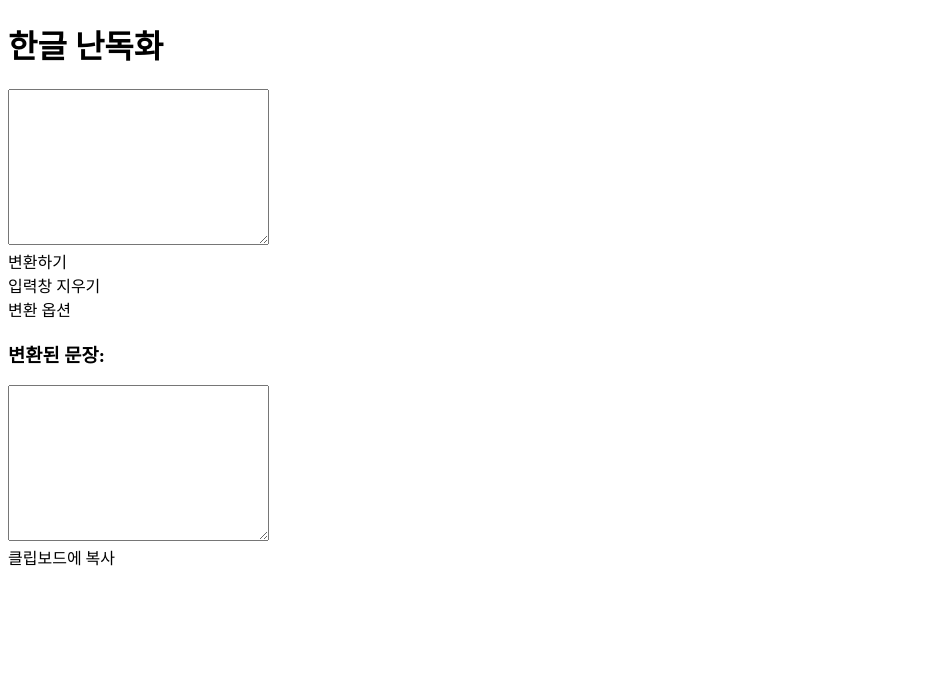
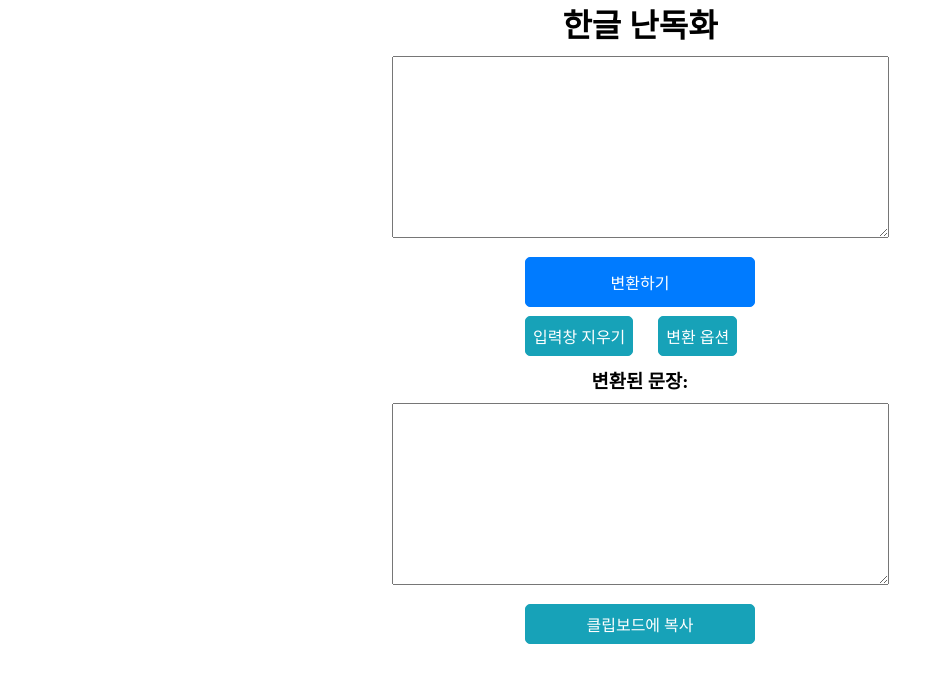
Before and after one commit to jjunghoo/korean-obfuscation, a website built with Parcel: page index.html in a window 1280 px wide. Shown: the whole page, without its empty margins (0-944 px from the left). Built offline with nearby package versions, Linux system fonts and the light colour scheme.

Commit message:
feat: modified index.html in add btn class & CSS

```diff
--- a/index.html
+++ b/index.html
@@ -10,15 +10,15 @@
 <body>
     <div id="root">
         <h1>한글 난독화</h1>
-        <textarea name="" id="" cols="30" rows="10"></textarea>
+        <textarea name="" id="text" cols="60" rows="12"></textarea>
         <div class="change">변환하기</div>
         <div class="btnBox">
-            <div class="btnBox_1">입력창 지우기</div>
-            <div class="btnBox_2">변환 옵션</div>
+            <div class="btn btnBox_1">입력창 지우기</div>
+            <div class="btn btnBox_2">변환 옵션</div>
         </div>
         <h3>변환된 문장:</h3>
-        <textarea name="" id="" cols="30" rows="10"></textarea>
-        <div class="copy">클립보드에 복사</div>
+        <textarea name="" id="text" cols="60" rows="12"></textarea>
+        <div class="btn copy">클립보드에 복사</div>
     </div>
 </body>
 </html>
--- a/style.css
+++ b/style.css
@@ -0,0 +1,87 @@
+* {
+    margin: 0;
+    padding: 0;
+    box-sizing: border-box;
+}
+
+#root {
+    display: flex;
+    flex-direction: column;
+    justify-content: center;
+    align-items: center;
+}
+
+textarea {
+    margin: 10px 0;
+}
+
+.change {
+    width: 230px;
+    height: 50px;
+    display: flex;
+    justify-content: center;
+    align-items: center;
+    margin: 9px;
+    border: 1px solid #007bff;
+    background-color: #007bff;
+    border-radius: 5px;
+    cursor: pointer;
+    color: #fff;
+    transition: .15s ease-in-out;
+}
+
+.change:hover {
+    background-color: #0166d3;
+    transition: .15s ease-in-out;
+}
+
+.btnBox {
+    display: flex;
+    width: 230px;
+    color: #fff;
+}
+
+.btnBox_1 {
+    border: 1px solid #17a2b8;
+    background-color: #17a2b8;
+    padding: 7px;
+    margin-right: 12px;
+    border-radius: 5px;
+    cursor: pointer;
+}
+
+.btnBox_2 {
+    border: 1px solid #17a2b8;
+    background-color: #17a2b8;
+    padding: 7px;
+    margin-left: 13px;
+    border-radius: 5px;
+    cursor: pointer;
+}
+
+h3 {
+    margin-top: 10px;
+}
+
+.copy {
+    width: 230px;
+    height: 40px;
+    display: flex;
+    justify-content: center;
+    align-items: center;
+    margin: 9px;
+    border: 1px solid #17a2b8;
+    background-color: #17a2b8;
+    border-radius: 5px;
+    cursor: pointer;
+    color: #fff;
+}
+
+.btn {
+    transition: .15s ease-in-out;
+}
+
+.btn:hover {
+    background-color: #138496;
+    transition: .15s ease-in-out;
+}
```
Also changed, not shown: dist/index.html, 4 other files.
